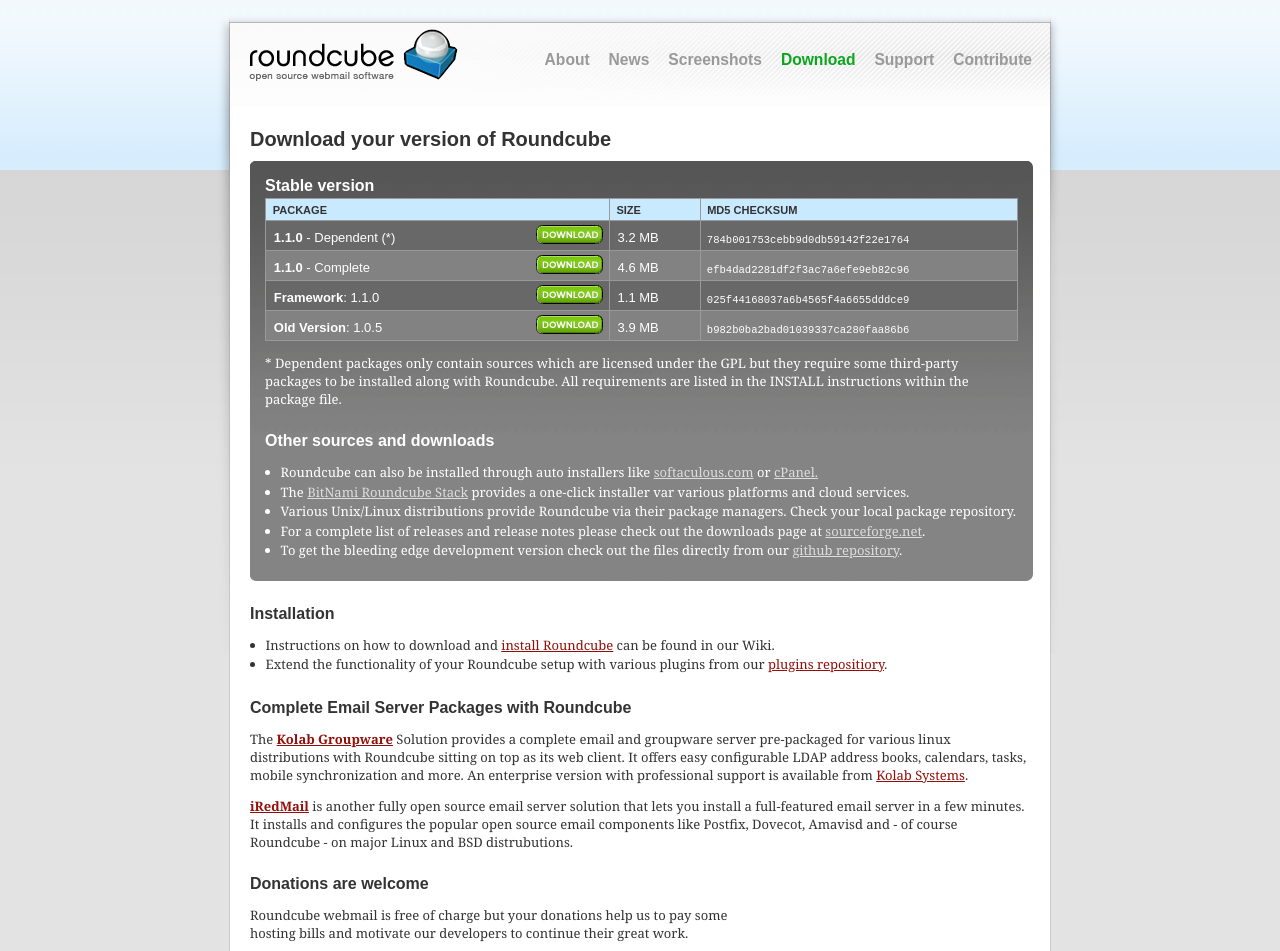
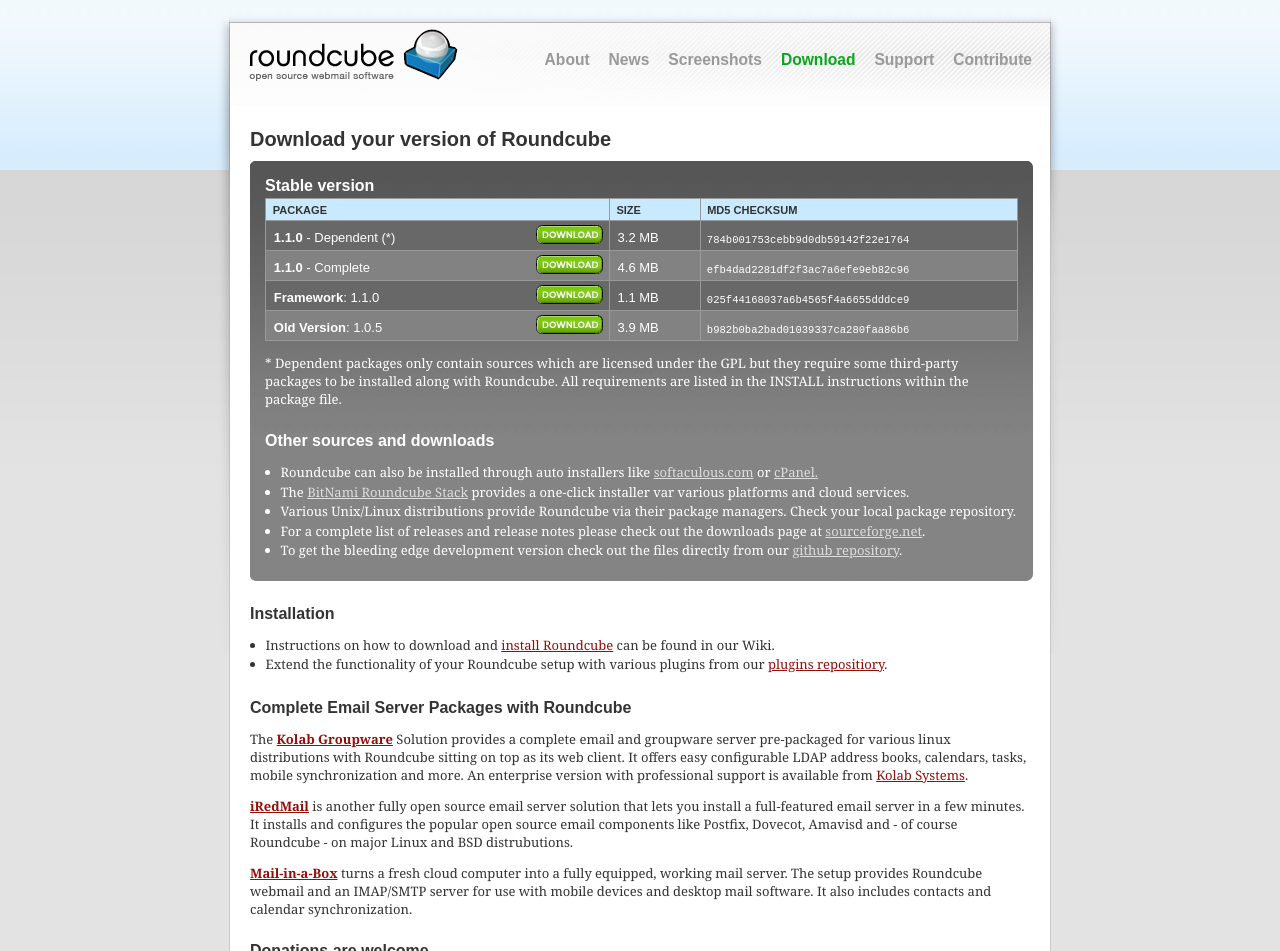
Before and after one commit to roundcube/roundcube.github.com, a Jekyll site: the page built from download/index.html, in a window 1280 px wide, cut to the strip 0-951 px from the top of the page. Built offline with Jekyll 4.4.1, drawn with Linux system fonts in a browser that asks for light colours; comment, search, counter and statistics services are not loaded.

Commit message:
Add link to Mail-in-a-Box

```diff
--- a/download/index.html
+++ b/download/index.html
@@ -121,6 +121,9 @@
     that lets you install a full-featured email server in a few minutes. It installs and configures the popular open source email
     components like Postfix, Dovecot, Amavisd and - of course Roundcube - on major Linux and BSD distrubutions.</p>
 
+<p><a href="https://mailinabox.email" style="font-weight:bold">Mail-in-a-Box</a> turns a fresh cloud computer into a
+    fully equipped, working mail server. The setup provides Roundcube webmail and an IMAP/SMTP server for use with
+    mobile devices and desktop mail software. It also includes contacts and calendar synchronization.</p>
 
 <h2>Donations are welcome</h2>
 <p class="bodytext">Roundcube webmail is free of charge but your donations help us to pay some hosting bills
```
